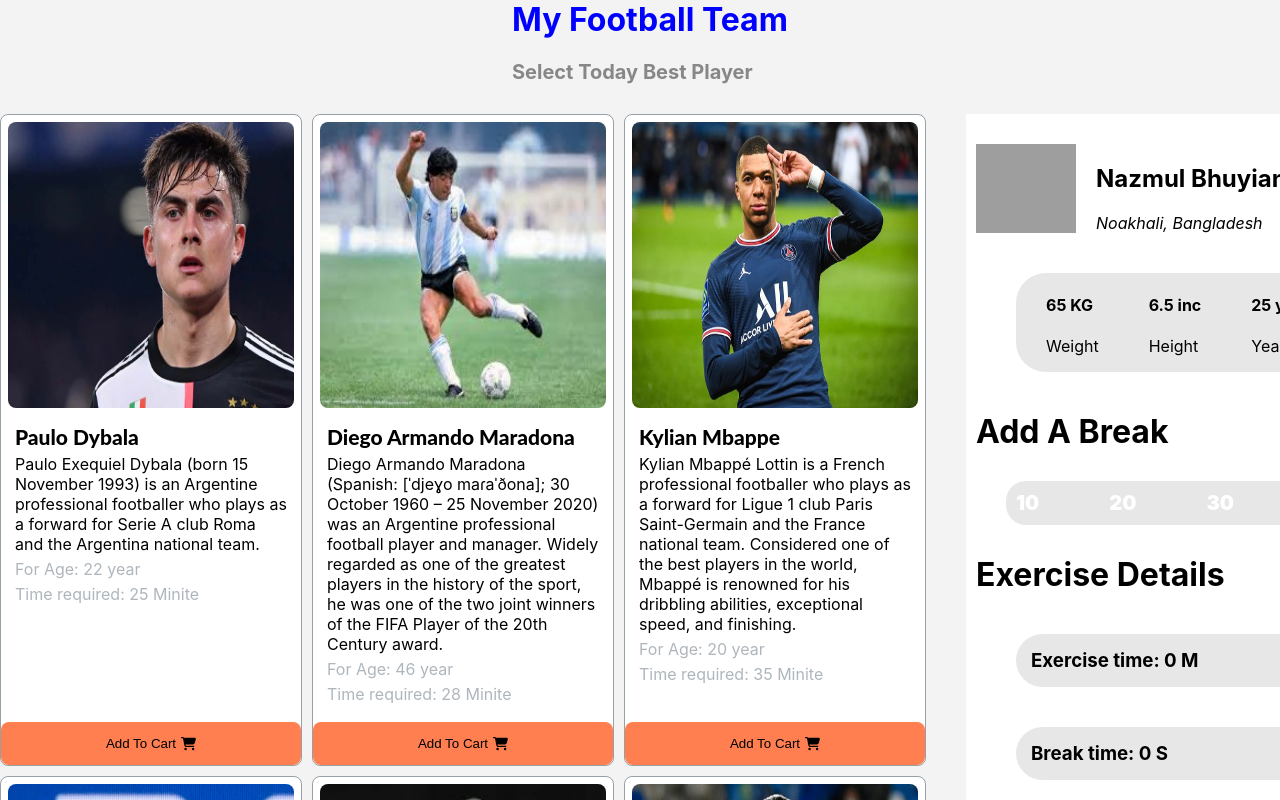
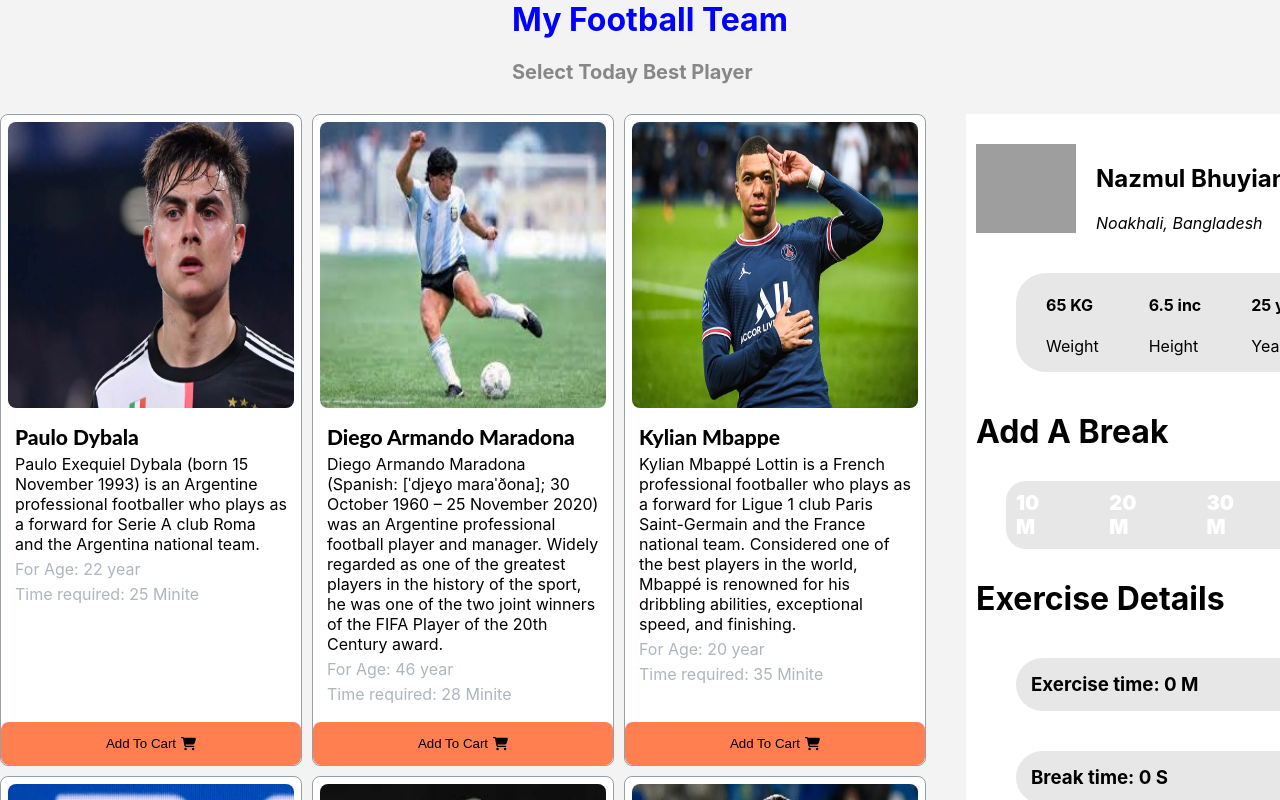
Before and after one commit to nazmulbhuyian/football-team, a React (Create React App) app: page / in a window 1280 px wide. Shown: the top 800 px of the page. Built offline with nearby package versions, Linux system fonts and the light colour scheme; grey boxes are pictures that could not be loaded; the HTML template or start-up script is replaced by a standard one.

Commit message:
break time add

```diff
--- a/src/Component/Calculation/Calculation.js
+++ b/src/Component/Calculation/Calculation.js
@@ -1,10 +1,11 @@
-import React from 'react';
+import React, { useState } from 'react';
 import './Calculation.css'
 import image from './player-3.png'
 import { ToastContainer, toast } from 'react-toastify';
 import 'react-toastify/dist/ReactToastify.css';
 
 const Calculation = (props) => {
+    const [breakTime, setBreakTime] = useState(0);
     const {time} = props;
     let newminite = 0;
     for(const minite of time){
@@ -14,6 +15,10 @@
     const diftToast = () => {
         toast.success("Thank you for visite my website",
         {position:"top-center"});
+    }
+
+    const breakTimeAdd = (min) =>{
+        setBreakTime(min);
     }
 
     return (
@@ -42,16 +47,16 @@
 
             <h1>Add A Break</h1>
             <div className='time'>
-                <a href="/a">10</a>
-                <a href="/a">20</a>
-                <a href="/a">30</a>
-                <a href="/a">40</a>
-                <a href="/a">50</a>
+                <a onClick={() => breakTimeAdd(10)} href="/a">10 M</a>
+                <a onClick={() => breakTimeAdd(20)} href="/a">20 M</a>
+                <a onClick={() => breakTimeAdd(30)} href="/a">30 M</a>
+                <a onClick={() => breakTimeAdd(40)} href="/a">40 M</a>
+                <a onClick={() => breakTimeAdd(50)} href="/a">50 M</a>
             </div>
 
             <h1>Exercise Details</h1>
             <h3 className='exercise-time'>Exercise time: {newminite} M</h3>
-            <h3 className='exercise-time'>Break time: 0 S</h3>
+            <h3 className='exercise-time'>Break time: {breakTime} S</h3>
             <button onClick={diftToast} className='complete'>Activity Complete <ToastContainer /></button>
 
         </div>
```
